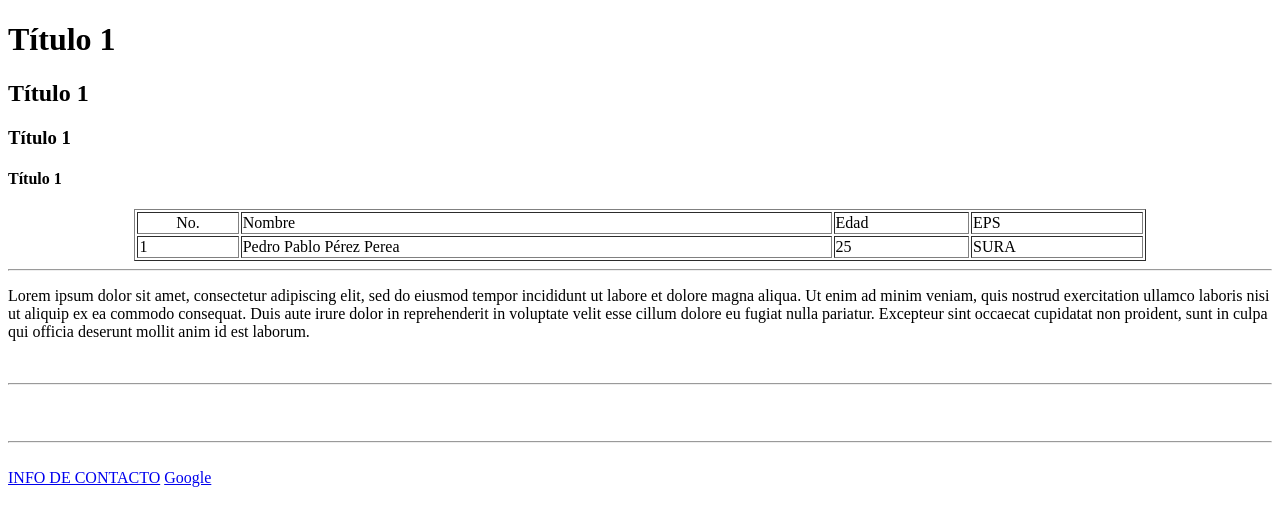
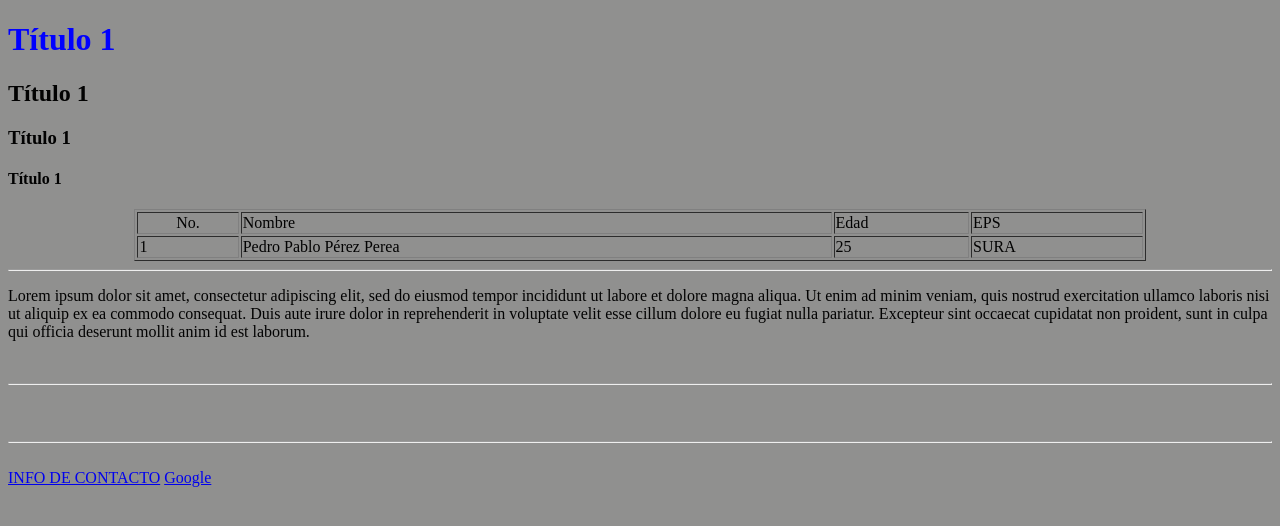
Before and after one commit to angelower/clase_git_20221, a plain HTML site: page index.html in a window 1280 px wide. Drawn offline with Linux system fonts and the light colour scheme.

Commit message:
se agrega hoja de estilo para el index

```diff
--- a/index.html
+++ b/index.html
@@ -1,7 +1,7 @@
 <!DOCTYPE html>
 <html>
     <head>
-
+        <link href="style.css" rel="stylesheet" >
     </head>
     <body>
 
--- /dev/null
+++ b/style.css
@@ -0,0 +1,7 @@
+body {
+    color: rgb(2, 2, 2);
+    background-color: #90908f }
+
+h1 {
+    color: blue;
+}
```
